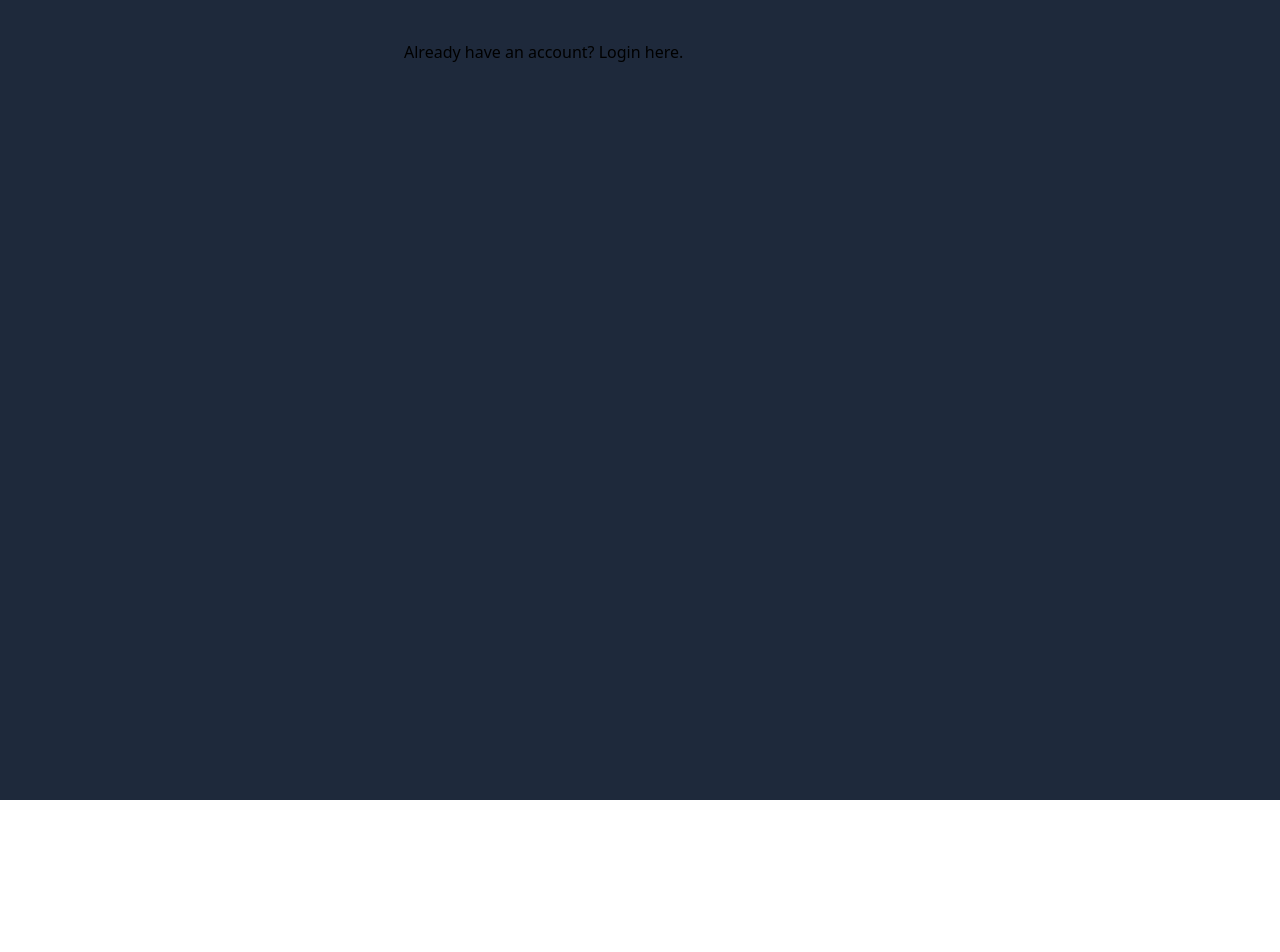
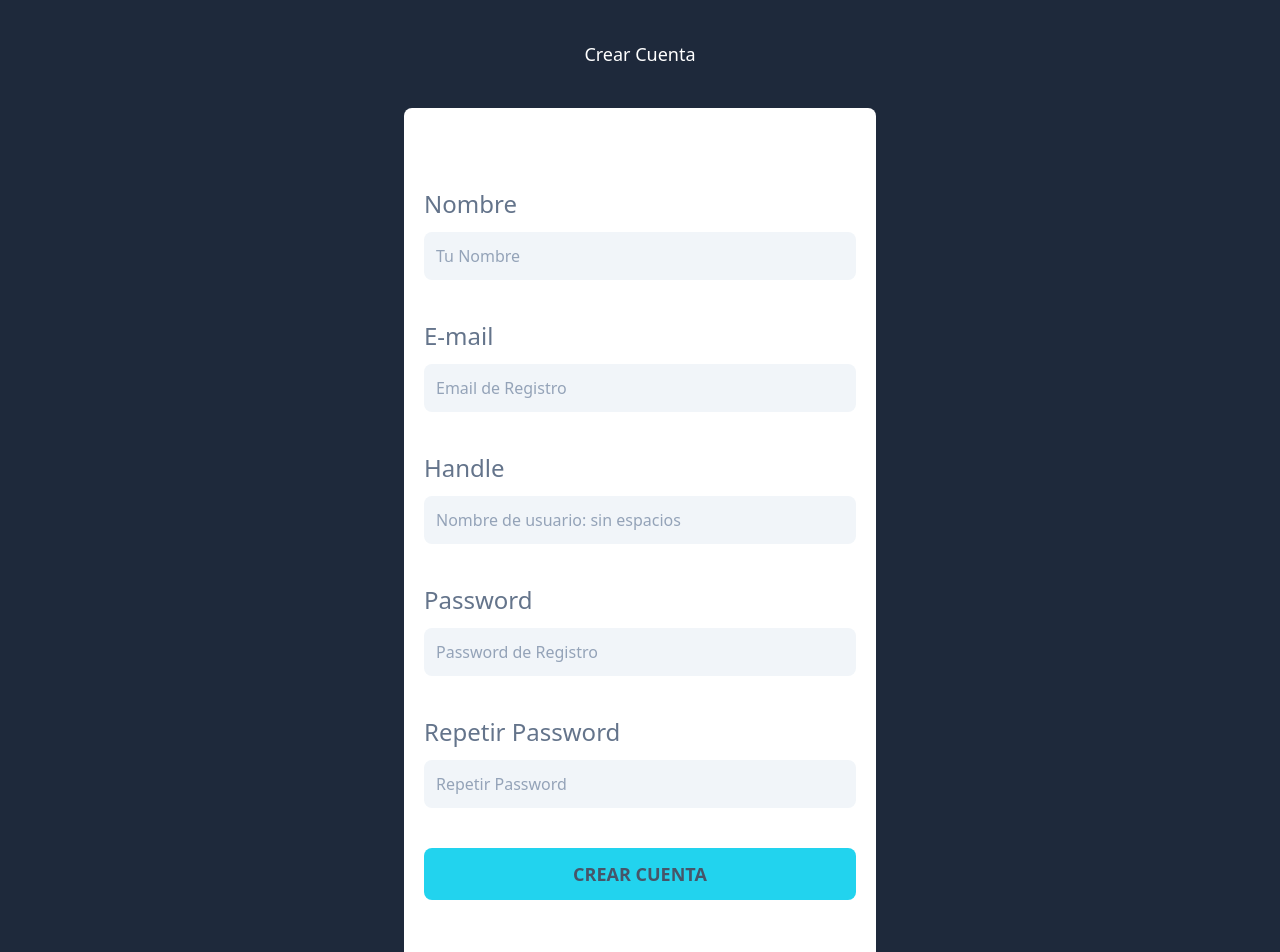
Before and after one commit to devmanagger/fronted_devtree_node, a React (Vite) app: page /auth/register in a window 1280 px wide. Shown: the top 952 px of the page. Before the commit the page ends 800 px from the top, so only its background shows below. Built offline with nearby package versions, Linux system fonts and the light colour scheme.

Commit message:
feat: update Login and Register views with form fields and routing links

```diff
--- a/package.json
+++ b/package.json
@@ -11,7 +11,9 @@
   },
   "dependencies": {
     "react": "^19.1.1",
-    "react-dom": "^19.1.1"
+    "react-dom": "^19.1.1",
+    "react-hook-form": "^7.62.0",
+    "react-router-dom": "^7.9.1"
   },
   "devDependencies": {
     "@eslint/js": "^9.33.0",
--- a/src/views/Login.tsx
+++ b/src/views/Login.tsx
@@ -3,9 +3,11 @@
 const Login = () => {
   return (
     <>
-
-        <nav>
-            <Link to='/auth/register'>
+ <h1 className='text-lg text-center text-white block'>Iniciar Sesion</h1>
+        <nav className="mt-10">
+            <Link
+             className="text-center text-white text-lg block"
+            to='/auth/register'>
               No account? Register here.
             </Link>
         </nav>
--- a/src/views/Register.tsx
+++ b/src/views/Register.tsx
@@ -2,13 +2,73 @@
 const Register = () => {
   return (
        <>
-    <div className="">
-        <nav>
-            <Link to='/auth/login'>
+        <h1 className='text-lg text-center text-white block'>Crear Cuenta</h1>
+          <form
+    onSubmit={() => {}}
+    className="bg-white px-5 py-20 rounded-lg space-y-10 mt-10"
+>
+    <div className="grid grid-cols-1 space-y-3">
+        <label htmlFor="name" className="text-2xl text-slate-500">Nombre</label>
+        <input
+            id="name"
+            type="text"
+            placeholder="Tu Nombre"
+            className="bg-slate-100 border-none p-3 rounded-lg placeholder-slate-400"
+        />
+    </div>
+    <div className="grid grid-cols-1 space-y-3">
+        <label htmlFor="email" className="text-2xl text-slate-500">E-mail</label>
+        <input
+            id="email"
+            type="email"
+            placeholder="Email de Registro"
+            className="bg-slate-100 border-none p-3 rounded-lg placeholder-slate-400"
+        />
+    </div>
+    <div className="grid grid-cols-1 space-y-3">
+        <label htmlFor="handle" className="text-2xl text-slate-500">Handle</label>
+        <input
+            id="handle"
+            type="text"
+            placeholder="Nombre de usuario: sin espacios"
+            className="bg-slate-100 border-none p-3 rounded-lg placeholder-slate-400"
+        />
+    </div>
+    <div className="grid grid-cols-1 space-y-3">
+        <label htmlFor="password" className="text-2xl text-slate-500">Password</label>
+        <input
+            id="password"
+            type="password"
+            placeholder="Password de Registro"
+            className="bg-slate-100 border-none p-3 rounded-lg placeholder-slate-400"
+        />
+    </div>
+
+    <div className="grid grid-cols-1 space-y-3">
+        <label htmlFor="password_confirmation" className="text-2xl text-slate-500">Repetir Password</label>
+        <input
+            id="password"
+            type="password"
+            placeholder="Repetir Password"
+            className="bg-slate-100 border-none p-3 rounded-lg placeholder-slate-400"
+        />
+    </div>
+
+    <input
+        type="submit"
+        className="bg-cyan-400 p-3 text-lg w-full uppercase text-slate-600 rounded-lg font-bold cursor-pointer"
+        value='Crear Cuenta'
+    />
+</form>
+
+
+    <nav className='mt-10'>
+            <Link
+            className='text-center text-white text-lg block'
+            to='/auth/login'>
                 Already have an account? Login here.
             </Link>
         </nav>
-    </div>
 
     </>
   )
```
Also changed, not shown: 1 other file (tests, documents, lock files or other folders).
